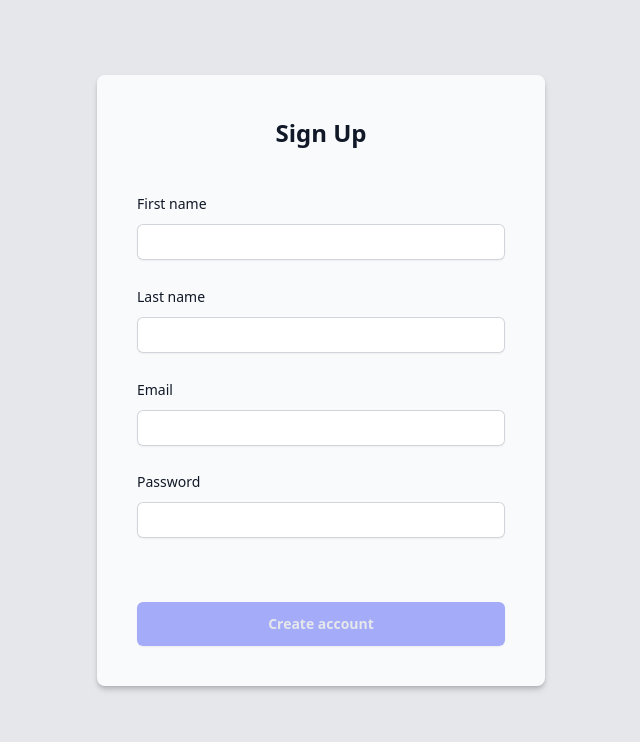
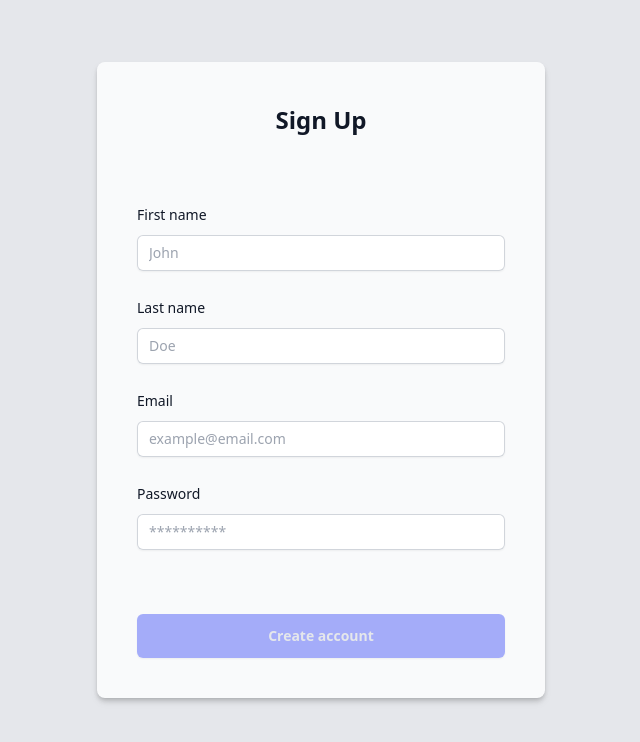
Before and after one commit to maxestad/signup-form, an Angular app: page /sign-up in a window 1280 px wide. Shown: the top 742 px of the page, without its empty margins (319-959 px from the left). Built offline with nearby package versions, Linux system fonts and the light colour scheme.

Commit message:
feat: extract input component

```diff
--- a/src/app/app.module.ts
+++ b/src/app/app.module.ts
@@ -1,13 +1,15 @@
 import { HttpClientModule } from '@angular/common/http';
 import { NgModule } from '@angular/core';
 import { BrowserModule } from '@angular/platform-browser';
+
+import { SharedModule } from '../app/shared/shared.module';
 
 import { AppRoutingModule } from './app-routing.module';
 import { AppComponent } from './app.component';
 
 @NgModule({
   declarations: [AppComponent],
-  imports: [BrowserModule, AppRoutingModule, HttpClientModule],
+  imports: [BrowserModule, AppRoutingModule, HttpClientModule, SharedModule],
   providers: [],
   bootstrap: [AppComponent],
 })
--- a/src/app/core/authentication/authentication.service.ts
+++ b/src/app/core/authentication/authentication.service.ts
@@ -15,7 +15,7 @@ export class AuthenticationService {
   // New subscribers will immediately get a value upon subscription.
   private isUserSignedUp: BehaviorSubject<boolean> =
     new BehaviorSubject<boolean>(false);
-  private readonly apiUrl = 'https://demo-api.vercel.app/userswe';
+  private readonly apiUrl = 'https://demo-api.vercel.app/users';
 
   // eslint-disable-next-line @typescript-eslint/no-explicit-any
   signUp(user: UserType): Observable<UserType | { error: any }> {
--- a/src/app/core/authentication/sign-up/sign-up.component.html
+++ b/src/app/core/authentication/sign-up/sign-up.component.html
@@ -1,4 +1,4 @@
-<section class="flex h-screen flex-col justify-center px-6 py-12 lg:px-8">
+<main class="flex h-screen flex-col justify-center px-6 py-12 lg:px-8">
   <div
     class="bg-gray-50 -mt-10 rounded-lg shadow-md drop-shadow-md sm:mx-auto sm:w-full p-10 sm:max-w-md"
   >
@@ -7,36 +7,30 @@
     >
       Sign Up
     </h2>
-    <form
-      [formGroup]="signUpForm"
-      (ngSubmit)="onSubmit($event)"
-      class="space-y-6"
-    >
+    <form [formGroup]="signUpForm" novalidate (ngSubmit)="onSubmit($event)">
+      <fieldset class="space-y-6">
+        <legend class="sr-only">User Details</legend>
+
         <div class="relative">
-        <label
-          for="firstName"
-          class="text-sm font-medium leading-6 text-gray-900"
-          >First name
-        </label>
-        <input
+          <app-input
             formControlName="firstName"
+            labelText="First name"
             id="firstName"
-          name="firstName"
-          type="text"
-          autocomplete="given-name"
-          required
-          (input)="onInputChange(signUpForm.controls.firstName)"
-          [ngClass]="{
-            'focus:ring-red-400 ring-red-400 ring-2':
-              firstName?.invalid && firstName?.dirty && firstName?.touched,
-          }"
-          class="mt-2 w-full rounded-md border-0 py-1.5 text-gray-900 shadow-sm ring-1 ring-inset ring-gray-300 focus:ring-2 focus:ring-inset focus:ring-indigo-600 sm:text-sm sm:leading-6"
-        />
+            autocompleteName="given-name"
+            placeholder="John"
+            [formControl]="signUpForm.controls.firstName"
+            (inputChange)="onInputChange(signUpForm.controls.firstName)"
+          ></app-input>
           <div
             *ngIf="firstName?.invalid && firstName?.dirty && firstName?.touched"
+            role="alert"
             class="absolute flex text-red-400 fade-in-error transition-opacity duration-500 ease-in-out text-xs mt-1 delay-100"
           >
-          <img class="mr-1" src="assets/icons/warning.svg" alt="warning" />
+            <img
+              class="mr-1"
+              src="assets/icons/warning.svg"
+              alt="warning icon indicating an error"
+            />
             <ng-container *ngIf="firstName?.errors?.['required']">
               First name is required.
             </ng-container>
@@ -44,30 +38,25 @@
         </div>
 
         <div class="relative">
-        <label
-          for="lastName"
-          class="text-sm font-medium leading-6 text-gray-900"
-          >Last name
-        </label>
-        <input
+          <app-input
             formControlName="lastName"
+            labelText="Last name"
             id="lastName"
-          name="lastName"
-          type="text"
-          autocomplete="family-name"
-          required
-          (input)="onInputChange(signUpForm.controls.lastName)"
-          [ngClass]="{
-            'focus:ring-red-400 ring-red-400 ring-2':
-              lastName?.invalid && lastName?.dirty && lastName?.touched,
-          }"
-          class="mt-2 w-full rounded-md border-0 py-1.5 text-gray-900 shadow-sm ring-1 ring-inset ring-gray-300 focus:ring-2 focus:ring-inset focus:ring-indigo-600 sm:text-sm sm:leading-6"
-        />
+            autocompleteName="family-name"
+            placeholder="Doe"
+            [formControl]="signUpForm.controls.lastName"
+            (inputChange)="onInputChange(signUpForm.controls.lastName)"
+          ></app-input>
           <div
             *ngIf="lastName?.invalid && lastName?.dirty && lastName?.touched"
+            role="alert"
             class="absolute flex text-red-400 fade-in-error transition-opacity duration-500 ease-in-out text-xs mt-1 delay-100"
           >
-          <img class="mr-1" src="assets/icons/warning.svg" alt="warning" />
+            <img
+              class="mr-1"
+              src="assets/icons/warning.svg"
+              alt="warning icon indicating an error"
+            />
             <ng-container *ngIf="lastName?.errors?.['required']"
               >Last name is required.</ng-container
             >
@@ -75,30 +64,29 @@
         </div>
 
         <div class="relative">
-        <label for="email" class="text-sm font-medium leading-6 text-gray-900"
-          >Email
-        </label>
-        <input
+          <app-input
             formControlName="email"
+            labelText="Email"
             id="email"
-          name="email"
-          type="email"
-          autocomplete="email"
-          required
-          (input)="onInputChange(signUpForm.controls.email)"
-          [ngClass]="{
-            'focus:ring-red-400 ring-red-400 ring-2':
-              email?.invalid && email?.dirty && email?.touched && email?.value,
-          }"
-          class="mt-2 w-full rounded-md border-0 py-1.5 text-gray-900 shadow-sm ring-1 ring-inset ring-gray-300 focus:ring-2 focus:ring-inset focus:ring-indigo-600 sm:text-sm sm:leading-6"
-        />
+            inputType="email"
+            autocompleteName="email"
+            placeholder="example@email.com"
+            [checkValueCondition]="true"
+            [formControl]="signUpForm.controls.email"
+            (inputChange)="onInputChange(signUpForm.controls.email)"
+          ></app-input>
           <div
             *ngIf="
               email?.invalid && email?.dirty && email?.touched && email?.value
             "
+            role="alert"
             class="absolute flex text-red-400 fade-in-error transition-opacity duration-500 ease-in-out text-xs mt-1 delay-100"
           >
-          <img class="mr-1" src="assets/icons/warning.svg" alt="warning" />
+            <img
+              class="mr-1"
+              src="assets/icons/warning.svg"
+              alt="warning icon indicating an error"
+            />
             <ng-container *ngIf="email?.errors?.['emailInvalid']">
               Please enter a valid email.
             </ng-container>
@@ -106,25 +94,17 @@
         </div>
 
         <div>
-        <label
-          for="password"
-          class="block text-sm font-medium leading-6 text-gray-900"
-          >Password</label
-        >
-        <input
+          <app-input
             formControlName="password"
+            labelText="Password"
             id="password"
-          name="password"
-          type="password"
+            inputType="password"
             autocomplete="current-password"
-          required
-          (input)="onInputChange(signUpForm.controls.password)"
-          [ngClass]="{
-            'focus:ring-red-400 ring-red-400 ring-2':
-              password?.invalid && password?.dirty && password?.touched && password?.value,
-          }"
-          class="mt-2 w-full rounded-md border-0 py-1.5 text-gray-900 shadow-sm ring-1 ring-inset ring-gray-300 focus:ring-2 focus:ring-inset focus:ring-indigo-600 sm:text-sm sm:leading-6"
-        />
+            placeholder="**********"
+            [checkValueCondition]="true"
+            [formControl]="signUpForm.controls.password"
+            (inputChange)="onInputChange(signUpForm.controls.password)"
+          ></app-input>
           <div
             *ngIf="password?.invalid && password?.dirty && !password?.touched"
             class="pr-10 absolute text-gray-600 fade-in-error transition-opacity duration-500 ease-in-out text-xs mt-1 delay-100"
@@ -139,29 +119,40 @@
               password?.touched &&
               password?.value
             "
+            role="alert"
             class="pr-10 absolute flex text-red-400 fade-in-error transition-opacity duration-500 ease-in-out text-xs mt-1 delay-100"
           >
-          <img class="mr-1" src="assets/icons/warning.svg" alt="warning" />
+            <img
+              class="mr-1"
+              src="assets/icons/warning.svg"
+              alt="warning icon indicating an error"
+            />
             {{ passwordErrorMessage }}
           </div>
           <div
             *ngIf="password?.valid"
             class="absolute flex fade-in-error transition-opacity duration-500 ease-in-out text-xs mt-1 delay-100"
           >
-          <img class="mr-1" src="assets/icons/checkmark.svg" alt="checkmark" />
+            <img
+              class="mr-1"
+              src="assets/icons/checkmark.svg"
+              alt="green checkmark indicating success"
+            />
             Good job! This is a great password.
           </div>
         </div>
+      </fieldset>
 
       <div>
         <button
           [disabled]="!signUpForm.valid"
           type="submit"
           class="mt-16 disabled:bg-indigo-400/70 disabled:text-gray-200 flex w-full justify-center rounded-md bg-indigo-600 px-5 py-2.5 text-sm font-semibold leading-6 text-gray-50 shadow-sm hover:bg-indigo-500 focus-visible:outline focus-visible:outline-2 focus-visible:outline-offset-2 focus-visible:outline-indigo-600"
+          aria-label="Create account"
         >
           Create account
         </button>
       </div>
     </form>
   </div>
-</section>
+</main>
--- a/src/app/core/authentication/sign-up/sign-up.component.ts
+++ b/src/app/core/authentication/sign-up/sign-up.component.ts
@@ -28,10 +28,10 @@ export class SignUpComponent implements OnInit, OnDestroy {
       this.nameInPasswordValidator(),
     ]),
   });
-  public passwordErrorMessage = '';
   private passwordStatusChangeSubscription: Subscription | undefined;
   private firstNameChangeSubscription: Subscription | undefined;
   private lastNameChangeSubscription: Subscription | undefined;
+  public passwordErrorMessage = '';
 
   constructor(
     private authService: AuthenticationService,
@@ -112,7 +112,7 @@ export class SignUpComponent implements OnInit, OnDestroy {
   private nameInPasswordValidator(): ValidatorFn {
     return (control: AbstractControl): ValidationErrors | null => {
       // We convert a string to lowercase letters to make the comparison case insensitive
-      const passwordValue = control.value.toLowerCase();
+      const passwordValue = control.value?.toLowerCase();
       const firstNameValue = this.firstName?.value?.toLowerCase();
       const lastNameValue = this.lastName?.value?.toLowerCase();
 
--- a/src/app/features/dashboard/dashboard.component.html
+++ b/src/app/features/dashboard/dashboard.component.html
@@ -1 +1,3 @@
-<p class="m-6 text-xl">dashboard works!</p>
+<p class="flex items-center justify-center h-screen my-auto -mt-20 text-4xl">
+  Welcome aboard 👏
+</p>
--- /dev/null
+++ b/src/app/shared/input/input.component.html
@@ -0,0 +1,18 @@
+<label [for]="id" class="text-sm font-medium leading-6 text-gray-900"
+  >{{ labelText }}
+</label>
+<input
+  [id]="id"
+  [name]="id"
+  [autocomplete]="autocompleteName"
+  [placeholder]="placeholder"
+  [type]="inputType"
+  required
+  [formControl]="formControl"
+  (input)="onInputChange()"
+  [ngClass]="{
+      'focus:ring-red-400 ring-red-400 ring-2':
+        formControl.invalid && formControl.dirty && formControl.touched && (!checkValueCondition || formControl.value),
+    }"
+  class="mt-2 w-full rounded-md border-0 py-1.5 text-gray-900 shadow-sm ring-1 ring-inset placeholder:text-gray-400 ring-gray-300 focus:ring-2 focus:ring-inset focus:ring-indigo-600 sm:text-sm sm:leading-6"
+/>
--- /dev/null
+++ b/src/app/shared/input/input.component.ts
@@ -0,0 +1,63 @@
+/* eslint-disable @typescript-eslint/no-empty-function */
+import {
+  Component,
+  EventEmitter,
+  Input,
+  Output,
+  forwardRef,
+} from '@angular/core';
+import {
+  ControlValueAccessor,
+  FormControl,
+  NG_VALUE_ACCESSOR,
+} from '@angular/forms';
+
+@Component({
+  selector: 'app-input',
+  templateUrl: './input.component.html',
+  providers: [
+    {
+      provide: NG_VALUE_ACCESSOR,
+      useExisting: forwardRef(() => InputComponent),
+      multi: true,
+    },
+  ],
+})
+export class InputComponent implements ControlValueAccessor {
+  @Input() labelText!: string;
+  @Input() id!: string;
+  @Input() inputType = 'text';
+  @Input() autocompleteName!: string;
+  @Input() placeholder!: string;
+  @Input() formControl!: FormControl;
+  @Input() checkValueCondition = false;
+
+  @Output() public readonly inputChange = new EventEmitter<FormControl>();
+
+  public value = '';
+  public isDisabled?: boolean;
+
+  // eslint-disable-next-line @typescript-eslint/no-unused-vars, @typescript-eslint/no-explicit-any, @typescript-eslint/explicit-module-boundary-types
+  public onChange = (value?: any): void => {};
+  public onTouched = (): void => {};
+
+  public writeValue(value: string): void {
+    this.value = value || '';
+  }
+
+  public registerOnChange(fn: (value: string) => void): void {
+    this.onChange = fn;
+  }
+
+  public registerOnTouched(fn: () => void): void {
+    this.onTouched = fn;
+  }
+
+  public setDisabledState(isDisabled: boolean): void {
+    this.isDisabled = isDisabled;
+  }
+
+  public onInputChange(): void {
+    this.inputChange.emit(this.formControl);
+  }
+}
```
Also changed, not shown: src/app/core/authentication/authentication.module.ts (+8 -1 lines), src/app/shared/shared.module.ts (added, +12 -0 lines), 1 other file (tests, documents, lock files or other folders). Lines whose indentation alone changed are shown as unchanged.
